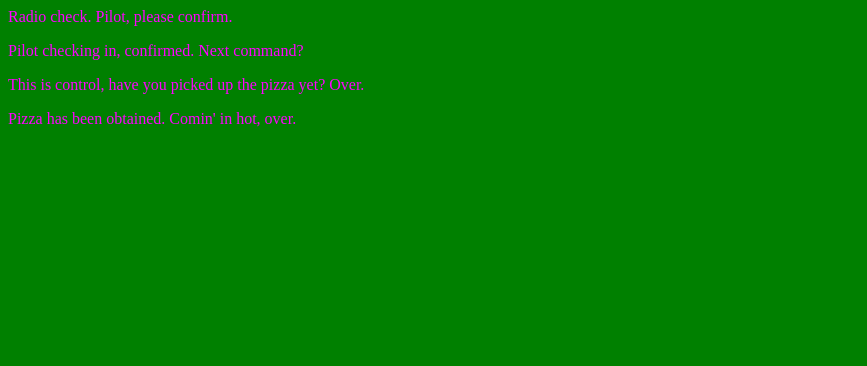
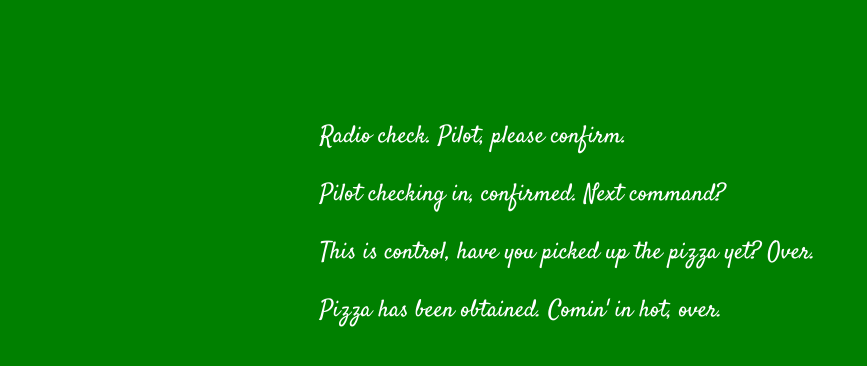
Before and after one commit to Mhart12/communication-log, a plain HTML site: page index.html in a window 1280 px wide. Shown: the whole page, without its empty margins (0-867 px from the left). Drawn offline with Linux system fonts and the light colour scheme.

Commit message:
grinch text update

```diff
--- a/index.html
+++ b/index.html
@@ -1,6 +1,7 @@
 <html>
 <head>
    <link rel="stylesheet" type="text/css" href="style.css">
+   <link href="https://fonts.googleapis.com/css?family=Satisfy" rel="stylesheet">
  </head>
 <body>
    <p>Radio check. Pilot, please confirm.</p>
--- a/style.css
+++ b/style.css
@@ -1,4 +1,7 @@
 body {
-   color: fuchsia;
+   color: white;
    background-color: green;
+   font-size: 150%;
+   font-family: 'Satisfy', cursive;
+   margin: 5em 25%;
 }
```
